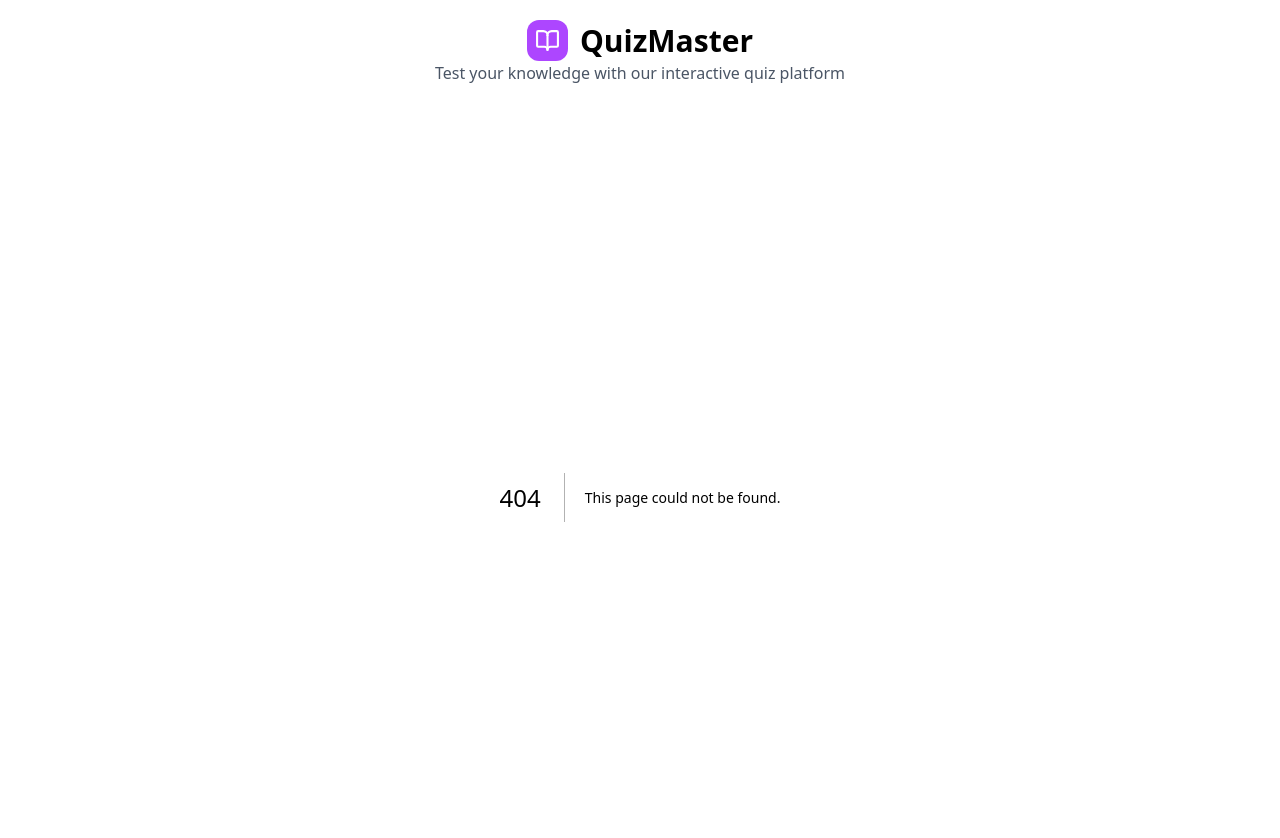
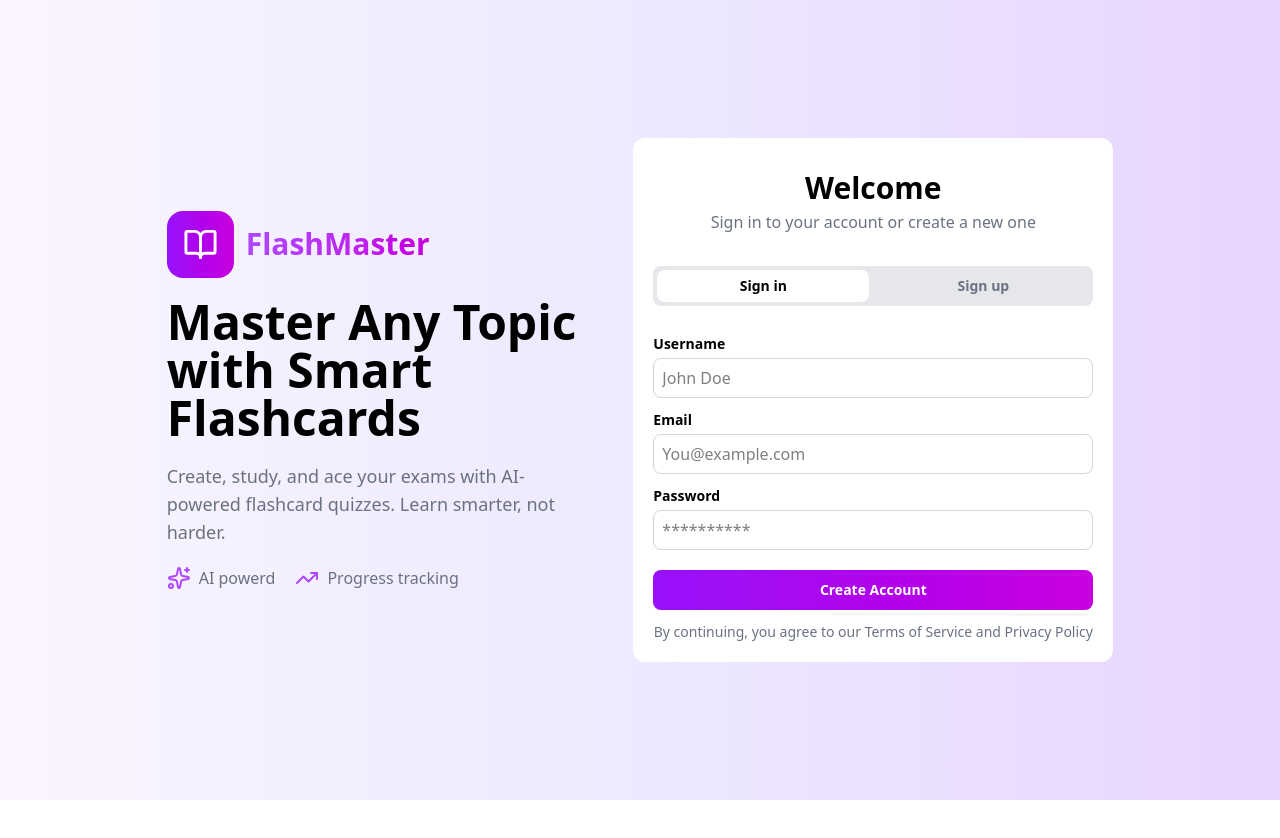
Before and after one commit to himathace/Quiz, a Next.js app: page /register in a window 1280 px wide. Before the commit this address had no page. Shown: the top 838 px of the page. After the commit the page ends 800 px from the top, so only its background shows below. Built offline with nearby package versions, Linux system fonts and the light colour scheme.

Commit message:
feat: fix layout and login and register pages

```diff
--- /dev/null
+++ b/app/(auth)/layout.jsx
@@ -0,0 +1,60 @@
+"use client"
+
+import { BookOpen } from "lucide-react"
+import { Sparkles } from 'lucide-react'
+import { TrendingUp } from "lucide-react"
+import Link from "next/link"
+import { useState } from "react"
+
+
+
+export default function authlayout({children}){
+
+
+    const [select,setselect]=useState(0) // 0-login 1-register
+
+
+    return(
+
+            <div>
+                <div className="flex h-screen justify-center items-center bg-gradient-to-r from-purple-50 via-violet-100 to-purple-200 gap-x-10">
+
+                <div className="flex flex-col w-2/6">
+                    <div className="flex gap-x-3 items-center">
+                        <p className="flex items-center text-white bg-gradient-to-r from-purple-600 to-fuchsia-600 p-4 rounded-2xl"><BookOpen size={35}></BookOpen></p>
+                        <p className="text-3xl font-bold bg-gradient-to-r from-purple-500 to-fuchsia-600 bg-clip-text text-transparent">FlashMaster</p>
+                    </div>
+                    <p className="text-5xl font-bold mt-5">Master Any Topic with Smart Flashcards</p>
+                    <p className="mt-5 text-lg text-gray-500">Create, study, and ace your exams with AI-powered flashcard quizzes. Learn smarter, not harder.</p>
+                    <div className="mt-5 flex gap-x-5">
+                        <div className="flex gap-x-2">
+                            <Sparkles className="text-purple-500"></Sparkles>
+                            <p className="text-gray-500">AI powerd</p>
+                        </div>
+                        <div className="flex gap-x-2">
+                            <TrendingUp className="text-purple-500"></TrendingUp>
+                            <p className="text-gray-500">Progress tracking</p>
+                        </div>
+                    </div>
+                </div>
+
+                <div className="flex flex-col rounded-xl p-5 w-3/8 bg-white">
+                    <p className="flex justify-center text-3xl  mt-3 font-bold">Welcome</p>
+                    <p className="flex justify-center text-md text-gray-500 mt-1">Sign in to your account or create a new one</p>
+                    <div className="flex justify-center mt-8 h-10 bg-gray-200 p-1 rounded-lg gap-x-2 items-center">
+                        <Link href={"/login"} className={`h-8 rounded-lg transition-all duration-200 ${select===0 ? "bg-white" : "bg-transparent text-gray-500"} w-full text-sm font-semibold flex justify-center items-center`} onClick={()=>setselect(0)}>
+                            <button >Sign in</button>
+                        </Link>
+                        <Link href={"/register"} className={`h-8 transition-all duration-200 ${select===1 ? "bg-white" : "bg-transparent text-gray-500"} rounded-lg w-full text-sm font-semibold flex justify-center items-center`} onClick={()=>setselect(1)}>
+                            <button >Sign up</button>
+                        </Link>
+                    </div>
+                    {children}
+                    <p className="flex justify-center text-sm text-gray-500 mt-3">By continuing, you agree to our Terms of Service and Privacy Policy</p>
+                </div>
+            </div>
+        </div>
+    )
+
+
+}
--- /dev/null
+++ b/app/(auth)/login/page.jsx
@@ -0,0 +1,14 @@
+import { BookOpen } from "lucide-react"
+
+export default function Login(){
+    return(
+
+        <>
+            <p className="text-sm font-semibold mt-7">Email</p>
+            <input type="text" className="border-gray-300 border rounded-lg mt-1 h-10 p-2 transition-all duration-300 focus:ring-2 focus:border-purple-500 focus:ring-purple-500 focus:outline-none" placeholder="You@example.com"></input>
+            <p className="text-sm font-semibold mt-3">Password</p>
+            <input type="text" className="border border-gray-300 rounded-lg mt-1 h-10 p-2 transition-all duration-300 focus:ring-2 focus:border-purple-500 focus:ring-purple-500 focus:outline-none " placeholder="**********"></input>
+            <button className="bg-gradient-to-r from-purple-600 to-fuchsia-600  rounded-lg text-sm text-white mt-5 h-10 font-semibold">Sign in</button>
+        </>
+    )
+}
--- /dev/null
+++ b/app/(auth)/register/page.jsx
@@ -0,0 +1,13 @@
+export default function Register(){
+    return(
+        <>
+            <p className="text-sm font-semibold mt-7">Username</p>
+            <input type="text" className="border-gray-300 border rounded-lg mt-1 h-10 p-2 transition-all duration-300 focus:ring-2 focus:border-purple-500 focus:ring-purple-500 focus:outline-none" placeholder="John Doe"></input>
+            <p className="text-sm font-semibold mt-3">Email</p>
+            <input type="text" className="border-gray-300 border rounded-lg mt-1 h-10 p-2 transition-all duration-300 focus:ring-2 focus:border-purple-500 focus:ring-purple-500 focus:outline-none" placeholder="You@example.com"></input>
+            <p className="text-sm font-semibold mt-3">Password</p>
+            <input type="text" className="border border-gray-300 rounded-lg mt-1 h-10 p-2 transition-all duration-300 focus:ring-2 focus:border-purple-500 focus:ring-purple-500 focus:outline-none " placeholder="**********"></input>
+            <button className="bg-gradient-to-r from-purple-600 to-fuchsia-600  rounded-lg text-sm text-white mt-5 h-10 font-semibold">Create Account</button>
+        </>
+    )
+}
--- a/app/createdeck/page.js
+++ b/app/createdeck/page.js
@@ -7,6 +7,13 @@ const Create=()=>{
     return(
 
         <form action={ADDnewDeck}>
+            <div className="flex justify-center gap-x-3 pt-5 ">
+                <p className="flex items-center text-white bg-purple-500 p-2 rounded-xl"><BookOpen size={25}></BookOpen></p>
+                <h1 className="text-3xl font-bold text-from-violet-500 to-purple-400 flex items-center">QuizMaster</h1>
+            </div>
+            <p className="flex justify-center text-md text-gray-600 mb-3">
+                Test your knowledge with our interactive quiz platform
+            </p>
             <div className="flex flex-col mt-16 justify-center items-center">
                 <div className=" shadow-lg bg-white border border-gray-200 rounded-xl p-5 w-2/6">
 
--- a/app/flashcards/[deck]/layout.js
+++ b/app/flashcards/[deck]/layout.js
@@ -9,6 +9,13 @@ export default async function decklayout({params,children}){
     return(
 
         <Provider mydeck={deck} >
+            <div className="flex justify-center gap-x-3 pt-5 ">
+                <p className="flex items-center text-white bg-purple-500 p-2 rounded-xl"><BookOpen size={25}></BookOpen></p>
+                <h1 className="text-3xl font-bold text-from-violet-500 to-purple-400 flex items-center">QuizMaster</h1>
+            </div>
+            <p className="flex justify-center text-md text-gray-600 mb-3">
+                Test your knowledge with our interactive quiz platform
+            </p>
             {children}
         </Provider>
     )
--- a/app/layout.js
+++ b/app/layout.js
@@ -23,13 +23,6 @@ export default function RootLayout({ children }) {
       <body
         className={`${geistSans.variable} ${geistMono.variable} antialiased`}
       >
-        <div className="flex justify-center gap-x-3 pt-5 ">
-            <p className="flex items-center text-white bg-purple-500 p-2 rounded-xl"><BookOpen size={25}></BookOpen></p>
-            <h1 className="text-3xl font-bold text-from-violet-500 to-purple-400 flex items-center">QuizMaster</h1>
-        </div>
-        <p className="flex justify-center text-md text-gray-600 mb-3">
-            Test your knowledge with our interactive quiz platform
-        </p>
         {children}
       </body>
     </html>
--- a/app/page.js
+++ b/app/page.js
@@ -35,6 +35,13 @@ const Home=async ()=>{
 
     <div className="h-screen">
 
+        <div className="flex justify-center gap-x-3 pt-5 ">
+            <p className="flex items-center text-white bg-purple-500 p-2 rounded-xl"><BookOpen size={25}></BookOpen></p>
+            <h1 className="text-3xl font-bold text-from-violet-500 to-purple-400 flex items-center">QuizMaster</h1>
+        </div>
+        <p className="flex justify-center text-md text-gray-600 mb-3">
+            Test your knowledge with our interactive quiz platform
+        </p>
 
         <div className="grid grid-cols-4 mx-10 my-10 gap-x-10">
 
```
